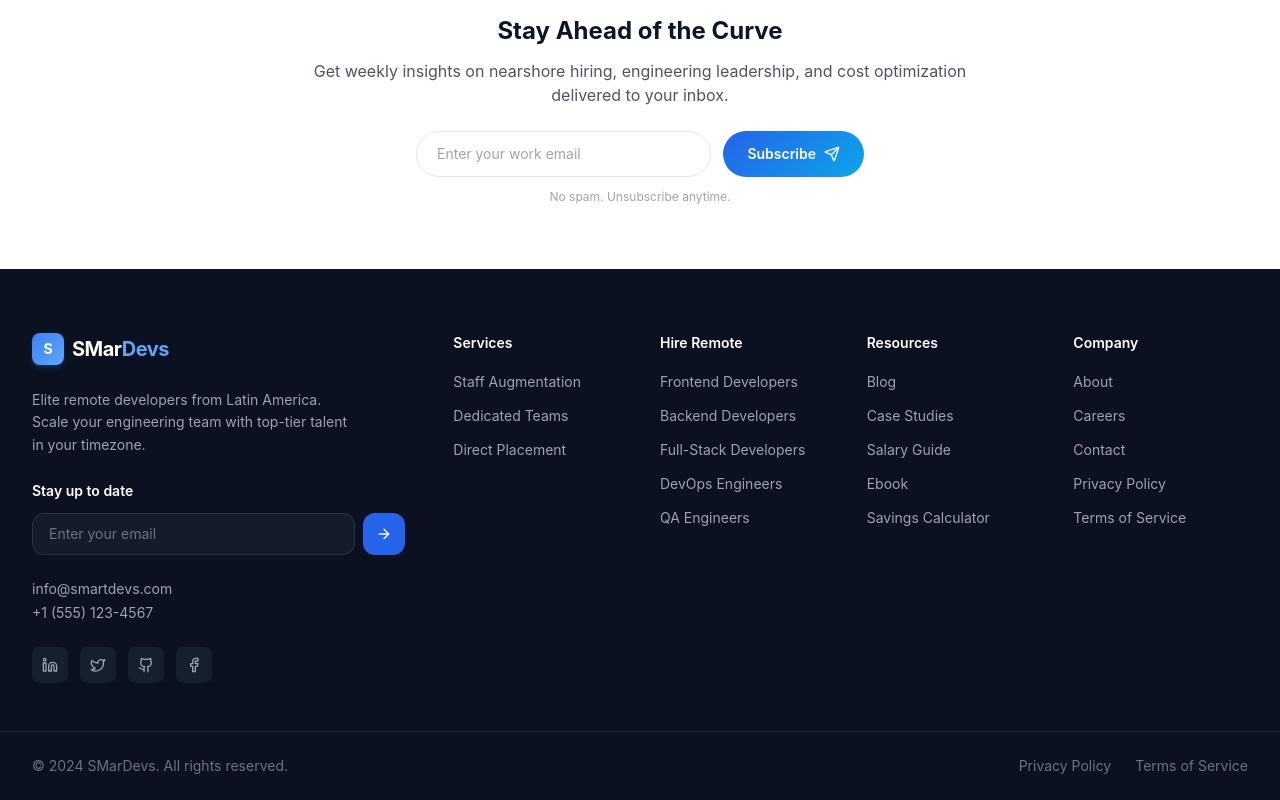
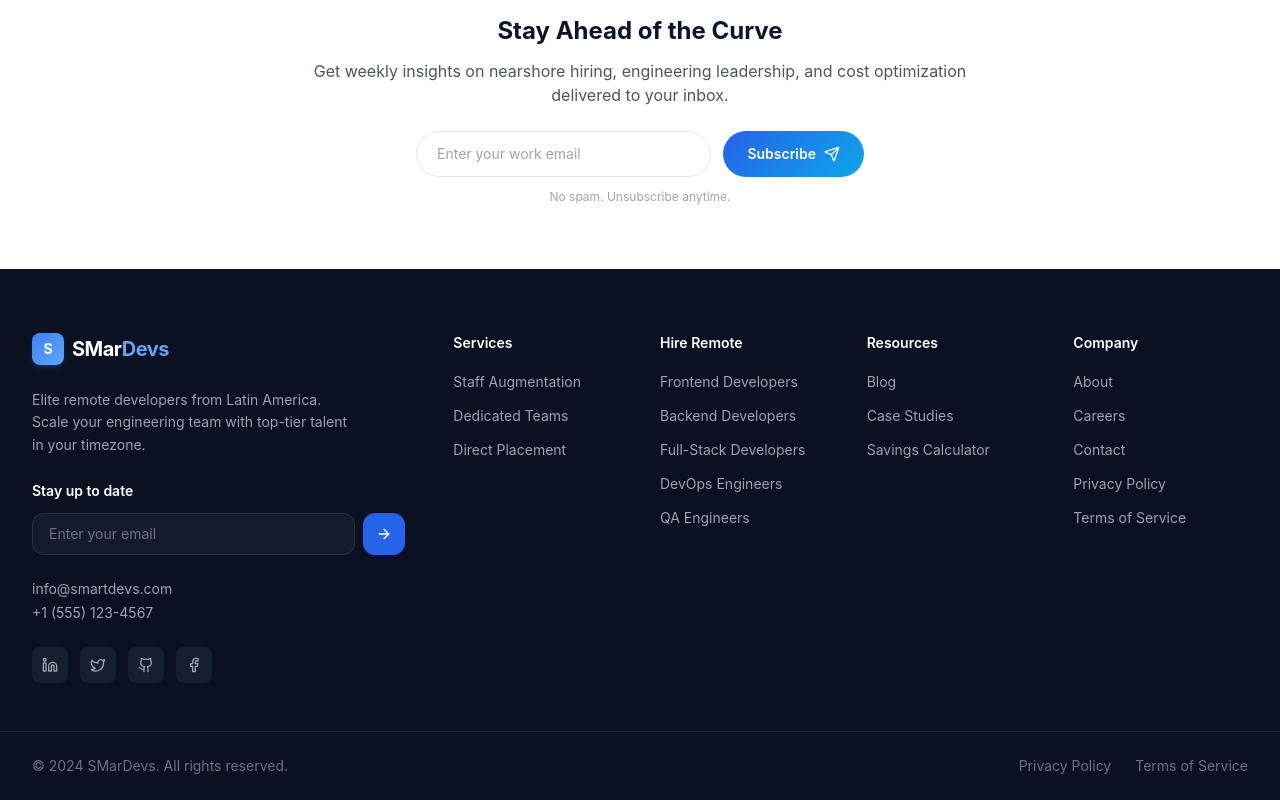
Before and after one commit to csorto2263/SMarDevs, a Next.js app: page / in a window 1280 px wide. Shown: the part 7312-8112 px from the top of the page. Built offline with nearby package versions, Linux system fonts and the light colour scheme.

Commit message:
Remove Salary Guide and Ebook from navigation

```diff
--- a/src/components/Footer.tsx
+++ b/src/components/Footer.tsx
@@ -37,8 +37,6 @@ const footerColumns = [
     links: [
       { label: "Blog", href: "/blog" },
       { label: "Case Studies", href: "/case-studies" },
-      { label: "Salary Guide", href: "/resources/salary-guide" },
-      { label: "Ebook", href: "/resources/ebook" },
       { label: "Savings Calculator", href: "/savings-calculator" },
     ],
   },
--- a/src/components/Header.tsx
+++ b/src/components/Header.tsx
@@ -10,8 +10,6 @@ import {
   BookOpen,
   FileText,
   Calculator,
-  DollarSign,
-  BookMarked,
 } from "lucide-react";
 import { cn } from "@/lib/utils";
 import { Button } from "@/components/ui/Button";
@@ -29,8 +27,6 @@ const resourceLinks = [
   { label: "Blog", href: "/blog", icon: BookOpen },
   { label: "Case Studies", href: "/case-studies", icon: FileText },
   { label: "Savings Calculator", href: "/savings-calculator", icon: Calculator },
-  { label: "Salary Guide", href: "/resources/salary-guide", icon: DollarSign },
-  { label: "Ebook", href: "/resources/ebook", icon: BookMarked },
 ];
 
 /* ─── Component ─── */
```
